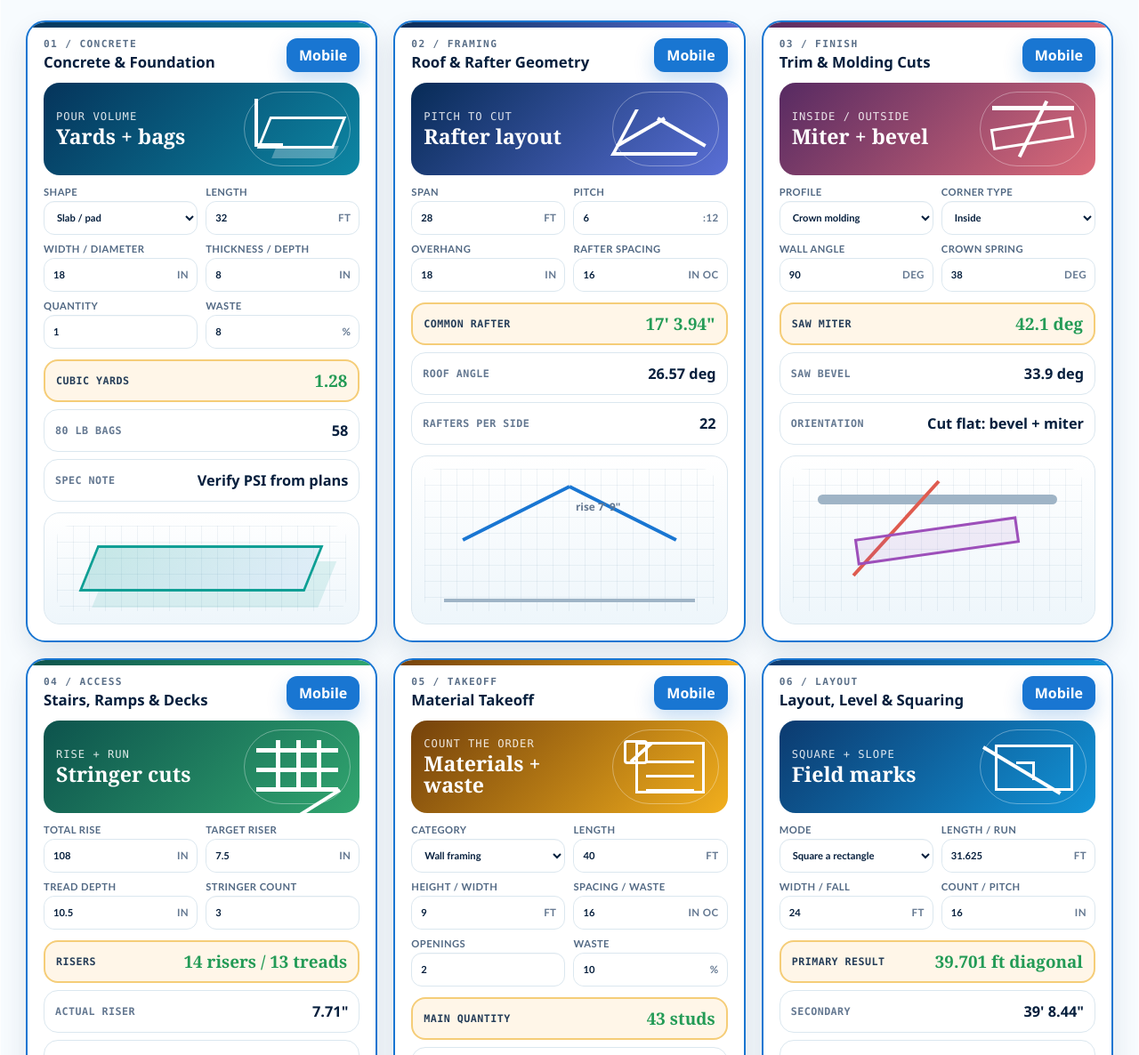
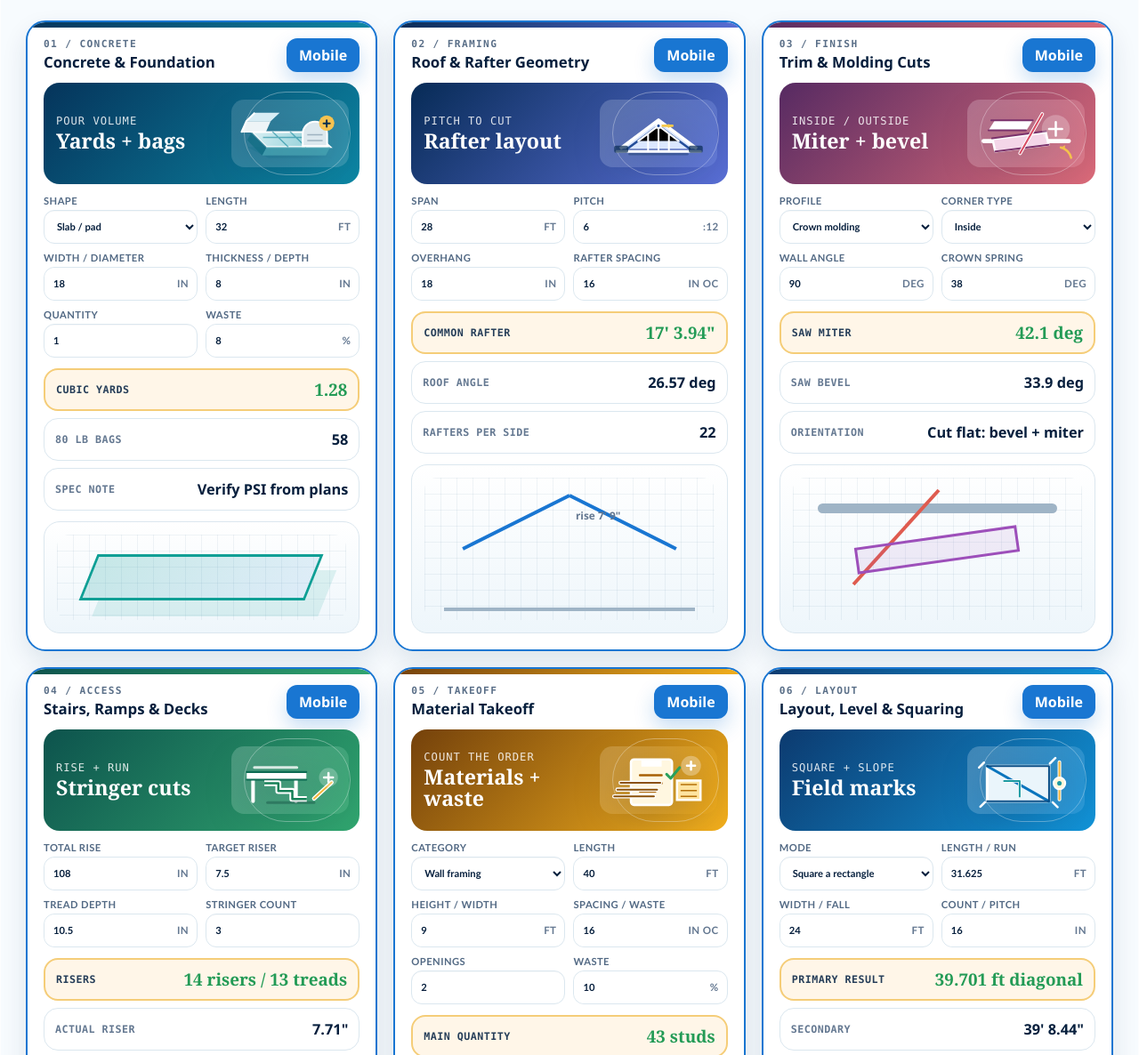
Before and after one commit to mattpower-ux/Job-It, a plain HTML site: page index.html in a window 1280 px wide. Shown: the part 155-1341 px from the top of the page at 89% size. Drawn offline with Linux system fonts and the light colour scheme.

Commit message:
Add custom calculator SVG illustrations

```diff
--- a/index.html
+++ b/index.html
@@ -28,7 +28,7 @@
         </div>
         <div class="calc-banner concrete-banner" aria-hidden="true">
           <div class="banner-copy"><span>Pour volume</span><strong>Yards + bags</strong></div>
-          <div class="banner-art slab-art"><span></span></div>
+          <img class="banner-art" src="assets/concrete-foundation.svg" alt="" />
         </div>
         <div class="form-grid">
           <label>
@@ -79,7 +79,7 @@
         </div>
         <div class="calc-banner roof-banner" aria-hidden="true">
           <div class="banner-copy"><span>Pitch to cut</span><strong>Rafter layout</strong></div>
-          <div class="banner-art roof-art"><span></span></div>
+          <img class="banner-art" src="assets/roof-framing.svg" alt="" />
         </div>
         <div class="form-grid">
           <label>
@@ -121,7 +121,7 @@
         </div>
         <div class="calc-banner trim-banner" aria-hidden="true">
           <div class="banner-copy"><span>Inside / outside</span><strong>Miter + bevel</strong></div>
-          <div class="banner-art trim-art"><span></span></div>
+          <img class="banner-art" src="assets/trim-molding.svg" alt="" />
         </div>
         <div class="form-grid">
           <label>
@@ -170,7 +170,7 @@
         </div>
         <div class="calc-banner stair-banner" aria-hidden="true">
           <div class="banner-copy"><span>Rise + run</span><strong>Stringer cuts</strong></div>
-          <div class="banner-art stair-art"><span></span></div>
+          <img class="banner-art" src="assets/stairs-decks.svg" alt="" />
         </div>
         <div class="form-grid">
           <label>
@@ -208,7 +208,7 @@
         </div>
         <div class="calc-banner takeoff-banner" aria-hidden="true">
           <div class="banner-copy"><span>Count the order</span><strong>Materials + waste</strong></div>
-          <div class="banner-art takeoff-art"><span></span></div>
+          <img class="banner-art" src="assets/material-takeoff.svg" alt="" />
         </div>
         <div class="form-grid">
           <label>
@@ -258,7 +258,7 @@
         </div>
         <div class="calc-banner layout-banner" aria-hidden="true">
           <div class="banner-copy"><span>Square + slope</span><strong>Field marks</strong></div>
-          <div class="banner-art layout-art"><span></span></div>
+          <img class="banner-art" src="assets/layout-squaring.svg" alt="" />
         </div>
         <div class="form-grid">
           <label>
--- a/styles.css
+++ b/styles.css
@@ -206,176 +206,10 @@ h2 {
 .banner-art {
   position: relative;
   z-index: 1;
-  height: 76px;
-}
-
-.banner-art span,
-.banner-art::before,
-.banner-art::after {
-  content: "";
-  position: absolute;
-  display: block;
-}
-
-.slab-art span {
-  width: 86px;
-  height: 36px;
-  right: 8px;
-  bottom: 16px;
-  border: 3px solid #fff;
-  transform: skewX(-22deg);
-}
-
-.slab-art::before {
-  width: 70px;
-  height: 14px;
-  right: 12px;
-  bottom: 5px;
-  background: rgba(255, 255, 255, 0.28);
-  transform: skewX(-22deg);
-}
-
-.slab-art::after {
-  width: 28px;
-  height: 50px;
-  right: 72px;
-  top: 4px;
-  border-left: 4px solid #fff;
-  border-bottom: 4px solid #fff;
-}
-
-.roof-art span {
-  width: 96px;
-  height: 52px;
-  right: 8px;
-  bottom: 8px;
-  border-left: 4px solid #fff;
-  border-bottom: 4px solid #fff;
-  transform: skewX(-28deg);
-}
-
-.roof-art::before,
-.roof-art::after {
-  width: 62px;
-  height: 4px;
-  top: 24px;
-  background: #fff;
-  transform-origin: right center;
-}
-
-.roof-art::before {
-  right: 57px;
-  transform: rotate(-30deg);
-}
-
-.roof-art::after {
-  right: 3px;
-  transform-origin: left center;
-  transform: rotate(30deg);
-}
-
-.trim-art span {
-  width: 92px;
-  height: 24px;
-  right: 11px;
-  top: 31px;
-  border: 3px solid #fff;
-  transform: rotate(-9deg);
-}
-
-.trim-art::before {
-  width: 92px;
-  height: 5px;
-  right: 10px;
-  top: 12px;
-  background: #fff;
-}
-
-.trim-art::after {
-  width: 4px;
-  height: 70px;
-  right: 54px;
-  top: 3px;
-  background: #fff;
-  transform: rotate(26deg);
-}
-
-.stair-art span {
-  right: 10px;
-  bottom: 10px;
-  width: 92px;
-  height: 58px;
-  background:
-    linear-gradient(90deg, transparent 0 24%, #fff 24% 29%, transparent 29% 49%, #fff 49% 54%, transparent 54% 74%, #fff 74% 79%, transparent 79%),
-    linear-gradient(0deg, #fff 0 5px, transparent 5px 22px, #fff 22px 27px, transparent 27px 44px, #fff 44px 49px, transparent 49px);
-}
-
-.stair-art::before {
-  right: 8px;
-  bottom: 10px;
-  width: 104px;
-  height: 4px;
-  background: #fff;
-  transform: rotate(-32deg);
-  transform-origin: right center;
-}
-
-.takeoff-art span {
-  right: 12px;
-  bottom: 8px;
-  width: 78px;
-  height: 58px;
-  border: 3px solid #fff;
-  background:
-    linear-gradient(#fff 0 0) 50% 18px / 54px 3px no-repeat,
-    linear-gradient(#fff 0 0) 50% 34px / 54px 3px no-repeat,
-    linear-gradient(#fff 0 0) 50% 50px / 54px 3px no-repeat;
-}
-
-.takeoff-art::before {
-  right: 76px;
-  top: 8px;
-  width: 21px;
-  height: 21px;
-  border: 3px solid #fff;
-  border-radius: 4px;
-}
-
-.takeoff-art::after {
-  right: 68px;
-  top: 20px;
-  width: 31px;
-  height: 4px;
-  background: #fff;
-  transform: rotate(-42deg);
-}
-
-.layout-art span {
-  right: 11px;
-  top: 13px;
-  width: 88px;
-  height: 52px;
-  border: 3px solid #fff;
-}
-
-.layout-art::before {
-  right: 11px;
-  top: 14px;
-  width: 101px;
-  height: 4px;
-  background: #fff;
-  transform: rotate(31deg);
-  transform-origin: left center;
-}
-
-.layout-art::after {
-  right: 54px;
-  top: 32px;
-  width: 18px;
-  height: 18px;
-  border: 3px solid #fff;
-  border-left: 0;
-  border-bottom: 0;
+  width: 132px;
+  height: 86px;
+  object-fit: contain;
+  filter: drop-shadow(0 10px 18px rgba(0, 22, 48, 0.18));
 }
 
 [data-calculator="concrete"] {
```
Also changed, not shown: assets/concrete-foundation.svg (added), assets/layout-squaring.svg (added), assets/material-takeoff.svg (added), assets/roof-framing.svg (added), assets/stairs-decks.svg (added), assets/trim-molding.svg (added).
